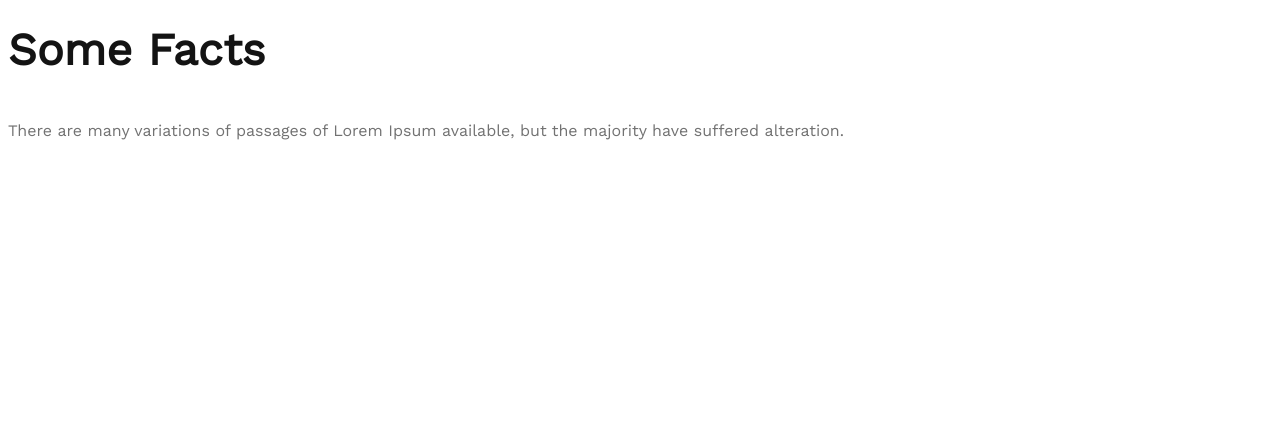
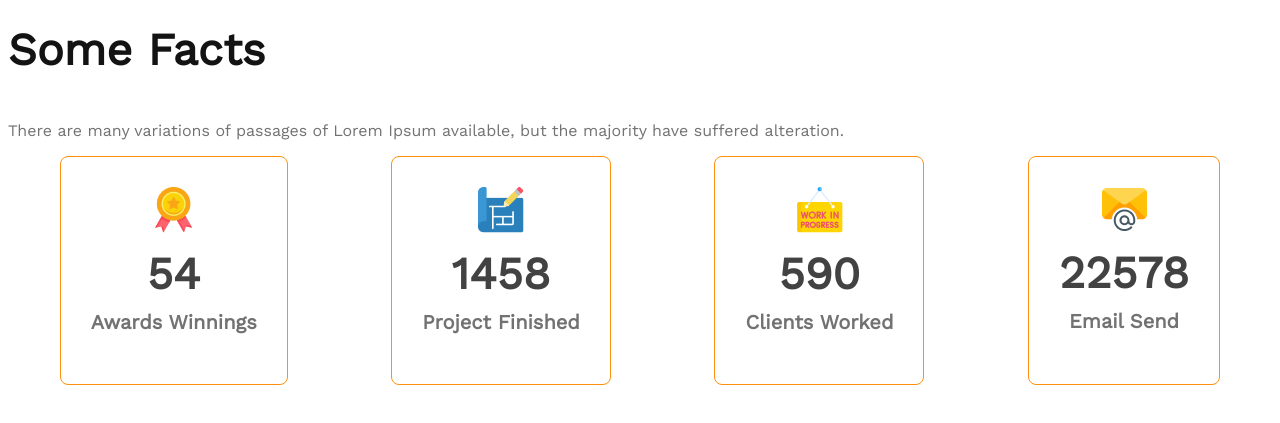
Before and after one commit to nomanmia128/g3-architect-website, a plain HTML site: page index.html in a window 1280 px wide. Shown: the part 1811-2234 px from the top of the page. Before the commit the page ends 2021 px from the top, so only its background shows below. Drawn offline with nearby package versions, Linux system fonts and the light colour scheme.

Commit message:
finished facts

```diff
--- a/index.html
+++ b/index.html
@@ -52,6 +52,29 @@
        <section class="facts">
         <h3 class="section-title">Some Facts</h3>
         <p class="text-light-gray">There are many variations of passages of Lorem Ipsum available, but the majority have suffered alteration.</p>
+        <div class="facts-card-container">
+            <!-- .card*4>img+h2.card-stats+p.card-title. text-light-gray -->
+            <div class="card">
+                <img src="images/icon/ribon.png" alt="">
+                <h2 class="card-stats">54</h2>
+                <p class="card-title text-light-gray">Awards Winnings</p>
+            </div>
+            <div class="card">
+                <img src="images/icon/projects.png" alt="">
+                <h2 class="card-stats">1458</h2>
+                <p class="card-title text-light-gray">Project Finished</p>
+            </div>
+            <div class="card">
+                <img src="images/icon/customers.png" alt="">
+                <h2 class="card-stats">590</h2>
+                <p class="card-title text-light-gray">Clients Worked</p>
+            </div>
+            <div class="card">
+                <img src="images/icon/email.png" alt="">
+                <h2 class="card-stats">22578</h2>
+                <p class="card-title text-light-gray">Email Send</p>
+            </div>
+        </div>
        </section>
     </main>
     <footer>
--- a/style/architects.css
+++ b/style/architects.css
@@ -100,6 +100,31 @@ main{
     font-size: 700;
 }
 
+/* facts section */
+.facts-card-container{
+    display: flex;
+    justify-content: space-around;
+}
+
+.facts-card-container .card{
+    border-radius: 8px;
+    border: 1px solid #FF900E;
+    text-align: center;
+    padding: 30px;
+}
+
+.facts-card-container .card-title{
+    font-weight: 600;
+    font-size: 1.25rem;
+    margin-top: 5px;
+
+}
+.facts-card-container .card-stats{
+    font-size: 2.8rem;
+    color: #424242;
+    margin-top: 10px;
+    margin-bottom: 10px;
+}
 
 /* responsive media queries */
 /* mobile devices */
```
